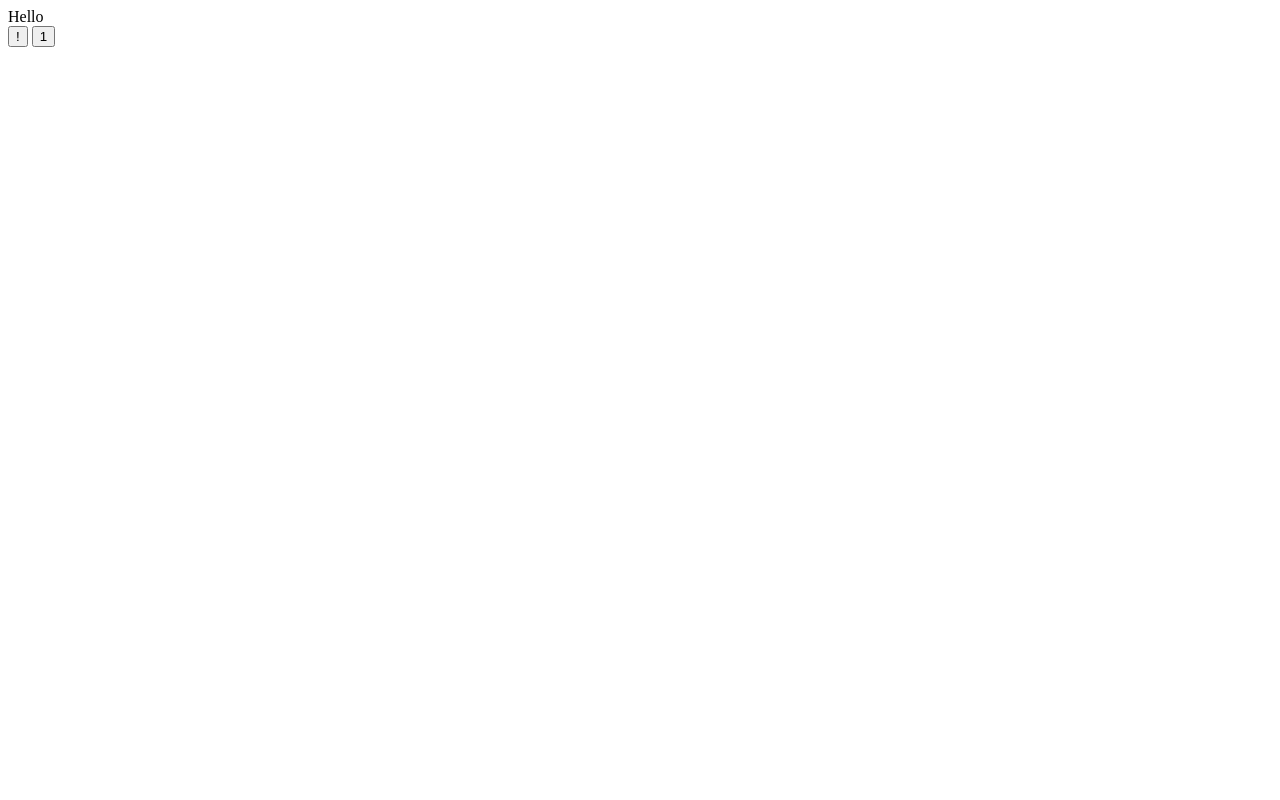
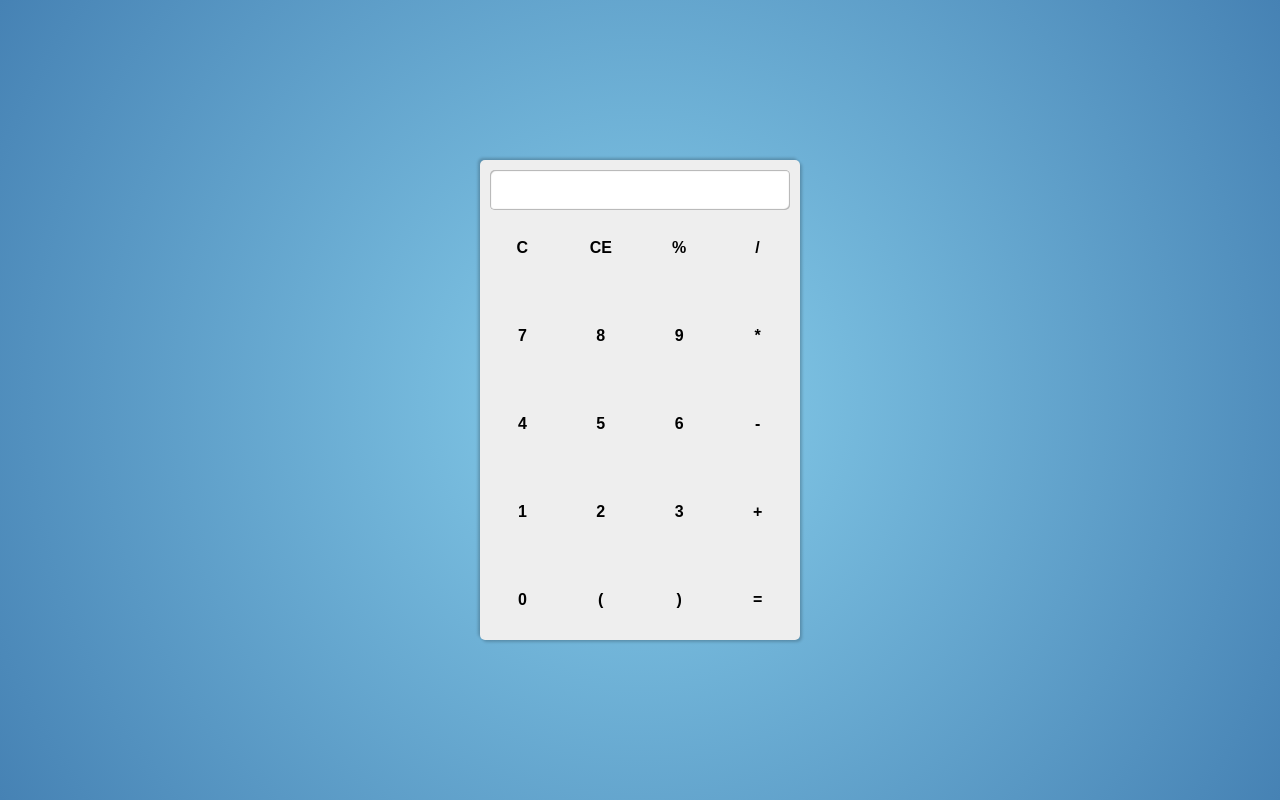
Before and after one commit to dmitry-mishchuk/calculator.github.io, a plain HTML site: page simpleCalculatorThree/index.html in a window 1280 px wide. Drawn offline with Linux system fonts and the light colour scheme.

Commit message:
checkpoint 3

```diff
--- /dev/null
+++ b/simpleCalculatorThree/css/style.css
@@ -0,0 +1,58 @@
+* {
+  margin: 0;
+  padding: 0;
+  box-sizing: border-box;
+}
+
+body {
+  height: 100vh;
+  background: radial-gradient(circle, skyblue, steelblue);
+  display: flex;
+  justify-content: center;
+  align-items: center;
+}
+
+.calculator {
+  width: 320px;
+  height: 480px;
+  background: #eee;
+  border-radius: 5px;
+  box-shadow: 2px 2px 3px rgba(0, 0, 0, 0.2), -2px -2px 3px rgba(0, 0, 0, 0.2);
+}
+
+output {
+  display: flex;
+  justify-content: center;
+  align-items: center;
+  width: 300px;
+  height: 40px;
+  background: #fff;
+  margin: 10px auto;
+  border-radius: 5px;
+  font-size: 1.4em;
+  font-weight: bold;
+  box-shadow: inset 1px 1px 1px rgba(0, 0, 0, 0.3),
+    inset -1px -1px 1px rgba(0, 0, 0, 0.3);
+}
+
+.keyboard {
+  height: 440px;
+  display: flex;
+  flex-wrap: wrap;
+  justify-content: space-evenly;
+  align-items: flex-start;
+}
+
+button {
+  margin: 0.5em 1em;
+  width: 40px;
+  height: 40px;
+  display: flex;
+  justify-content: center;
+  align-items: center;
+  background: none;
+  border: none;
+  cursor: pointer;
+  font-size: 1em;
+  font-weight: bold;
+}
--- a/simpleCalculatorThree/index.html
+++ b/simpleCalculatorThree/index.html
@@ -5,13 +5,20 @@
   <meta name="viewport" content="width=device-width, initial-scale=1.0">
   <meta http-equiv="X-UA-Compatible" content="ie=edge">
   <title>Simple Calculator Three</title>
+  <link rel="stylesheet" href="./css/style.css">
 </head>
 <body>
 
-  <div id="wraper">Hello</div>
 
-  <button type="button" name="button" onclick="addElement('button')">!</button>
-  <input type="button" value="1">
+
+<div class="calculator">
+  <output></output>
+</div>
+
+
+
+
+
 <script type="text/javascript" src="./script/main.js"></script>
 </body>
 </html>
--- a/simpleCalculatorThree/script/main.js
+++ b/simpleCalculatorThree/script/main.js
@@ -1,24 +1,45 @@
-//document.body.onload = addElement;
-var my_div = newDiv = null;
+const output = document.querySelector('output')
 
-function addTegElement(type, count) {
-  var newDiv = document.createElement("div");
-  var content = newDiv.innerHTML = createInputTeg(type, count);
-  document.getElementById("wraper").innerHTML = content;
-  //document.body.insertBefore(newDiv, my_div);
+const div = document.createElement('div')
+div.classList.add('keyboard')
+document.querySelector('.calculator').appendChild(div)
+
+'C CE % / 7 8 9 * 4 5 6 - 1 2 3 + 0 ( ) ='.split(' ')
+    .map(symbol => {
+        div.insertAdjacentHTML('beforeend', `<button value="${symbol}">${symbol}</button>`)
+    })
+
+div.addEventListener('click', e => {
+    if(e.target.tagName === 'BUTTON') {
+        calc(e.target.value)
+    }
+})
+
+document.addEventListener('keydown', e => {
+    if ((e.key).match(/[0-9%\/*\-+\(\)=]|Backspace|Enter/)) calc(e.key)
+})
+
+function calc(value) {
+    if (value.match(/=|Enter/)) {
+        try {
+            if (output.textContent !== '') {
+                output.textContent = Math.trunc(math.evaluate(output.textContent))
+            }
+        } catch {
+            let oldValue = output.textContent
+            let newValue = 'недопустимое выражение'
+
+            output.textContent = newValue
+            const timer = setTimeout(() => {
+                output.textContent = oldValue
+                clearTimeout(timer)
+            }, 1500)
+        }
+    } else if (value === 'C') {
+        output.textContent = ''
+    } else if (value.match(/CE|Backspace/)) {
+        output.textContent = output.textContent.substring(0, output.textContent.length - 1)
+    } else {
+        output.textContent += value
+    }
 }
-
-function createInputTeg(type, value){
-  return `<input type="${type}" value="${value}">`
-}
-
-
-
-function addElement(type) {
-  for (var i = 0; i < 5; i++) {
-    addTegElement(type, i)
-    document.body.insertBefore(newDiv, my_div);
-  }
-}
-
-//console.log(createInputTeg('button', 1));
```
Also changed, not shown: simpleCalculatorThree/script/scripts.js (added, +24 -0 lines).
